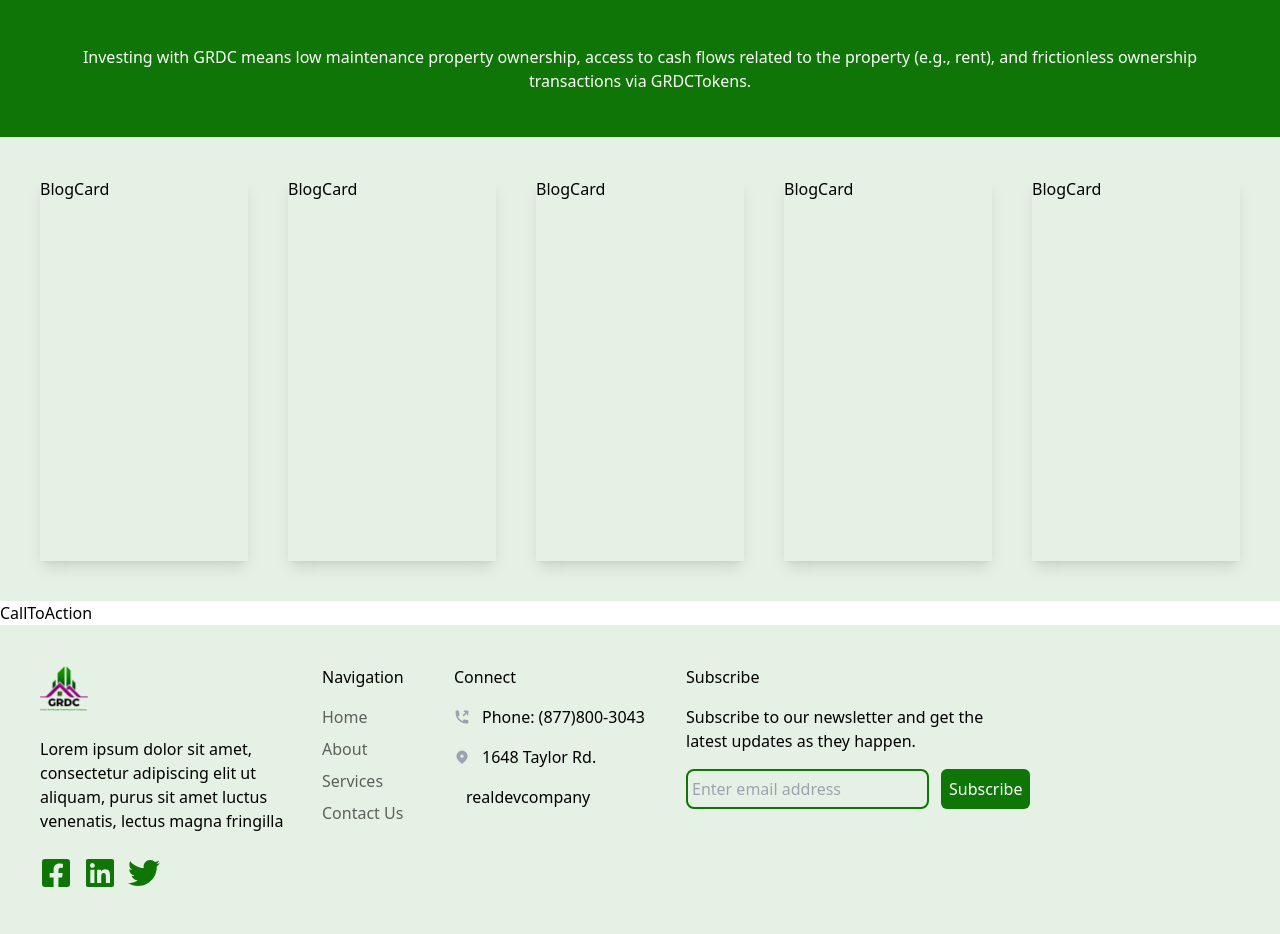
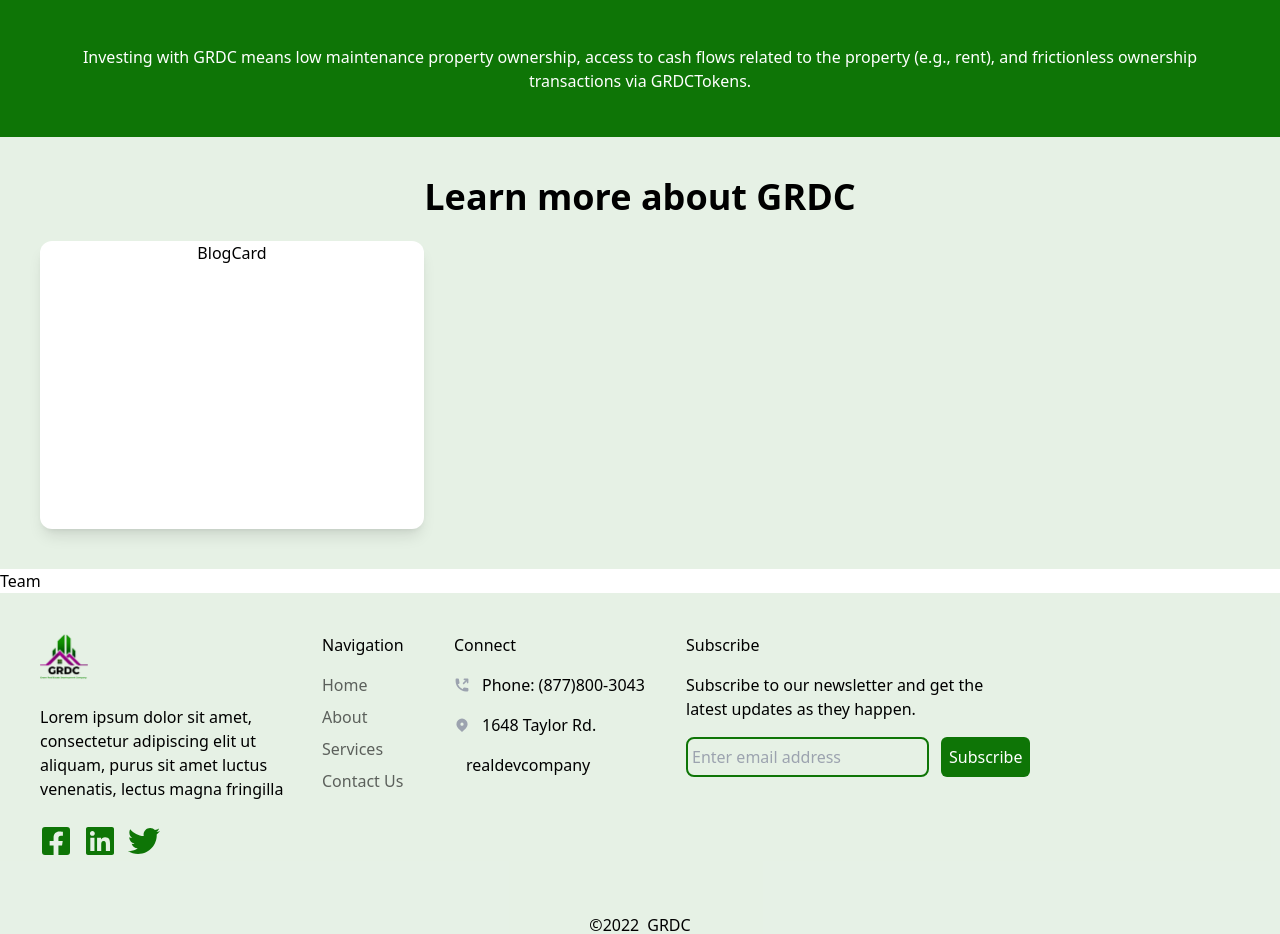
Before and after one commit to Mogakamo/GRDC-landing, a Next.js app: page / in a window 1280 px wide. Shown: the part 1680-2614 px from the top of the page. Built offline with nearby package versions, Linux system fonts and the light colour scheme.

Commit message:
Working on the Team section

```diff
--- a/components/Blog.jsx
+++ b/components/Blog.jsx
@@ -1,16 +1,16 @@
-import React from 'react'
-import BlogCard from "./Reusables/BlogCard"
+import React from "react";
+import BlogCard from "./Reusables/BlogCard";
 
 const Blog = () => {
   return (
-    <div className='bg-[#0E7506] flex space-x-10 bg-opacity-10 p-10'>
-      <BlogCard />
-      <BlogCard />
-      <BlogCard />
-      <BlogCard />
-      <BlogCard />
+    <div className="bg-[#0E7506] text-center bg-opacity-10 p-10">
+    <h1 className="pb-6 font-bold text-4xl">Learn more about GRDC</h1>
+      <div className=" flex flex-row items-center mx-auto">
+        <BlogCard />
+
+      </div>
     </div>
-  )
-}
+  );
+};
 
-export default Blog
+export default Blog;
--- a/components/CallToAction.jsx
+++ /dev/null
@@ -1,9 +0,0 @@
-import React from 'react'
-
-const CallToAction = () => {
-  return (
-    <div>CallToAction</div>
-  )
-}
-
-export default CallToAction
--- a/components/Reusables/BlogCard.jsx
+++ b/components/Reusables/BlogCard.jsx
@@ -2,7 +2,7 @@
 
 const BlogCard = () => {
   return (
-    <div className='w-96 h-96 border-transparent shadow-lg'>BlogCard</div>
+    <div className='w-96 h-72 border-transparent bg-white rounded-xl shadow-lg mx'>BlogCard</div>
   )
 }
 
--- /dev/null
+++ b/components/Team.jsx
@@ -0,0 +1,9 @@
+import React from 'react'
+
+const Team = () => {
+  return (
+    <div>Team</div>
+  )
+}
+
+export default Team
--- a/components/index.js
+++ b/components/index.js
@@ -1,7 +1,7 @@
 export { default as NavBar } from "./NavBar";
 export { default as Footer } from "./Footer";
 export { default as Blog } from "./Blog";
-export { default as CallToAction } from "./CallToAction";
+export { default as Team } from "./Team";
 export { default as Hero } from "./Hero";
 export { default as Services } from "./Services";
 export { default as Content } from "./Content";
--- a/pages/index.tsx
+++ b/pages/index.tsx
@@ -2,12 +2,12 @@
 import Head from "next/head";
 import {
   Blog,
-  CallToAction,
   Content,
   Footer,
   Hero,
   NavBar,
   Services,
+  Team,
 } from "../components";
 
 const Home: NextPage = () => {
@@ -26,7 +26,7 @@
         <div className="overflow-scroll">
           <Blog />
         </div>
-        <CallToAction />
+        <Team />
       </main>
       <Footer />
     </div>
```
Also changed, not shown: public/ceo.svg (added).
